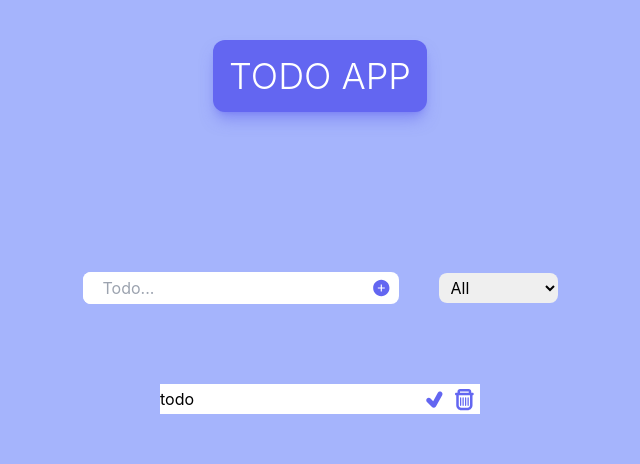
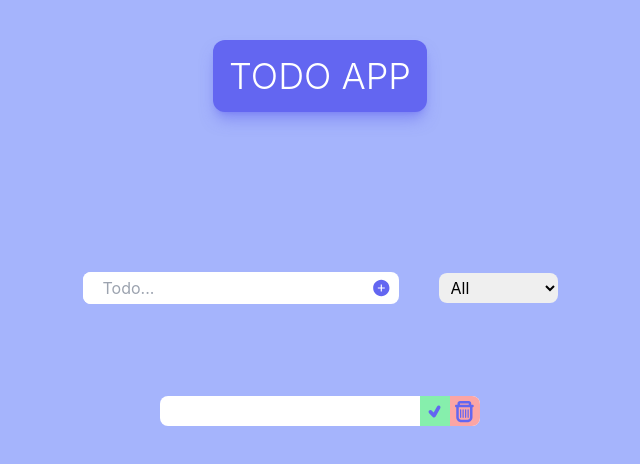
Before and after one commit to ghasemizade/React-pop, a React (Create React App) app in the folder todo/: page / in a window 1280 px wide. Both pictures are taken after a click on the icon 701 px from the left and 288 px from the top of the page. Shown: the top 464 px of the page, without its empty margins (320-960 px from the left). Built offline with nearby package versions, Linux system fonts and the light colour scheme.

Commit message:
set method

```diff
--- a/todo/src/components/Todo.js
+++ b/todo/src/components/Todo.js
@@ -1,23 +1,50 @@
 import clsx from 'clsx'
 import React, { Component } from 'react'
 import { TiTick, TiTrash } from 'react-icons/ti'
+import '../index.css'
 
 export default class Todo extends Component {
-  render() {
+
+    removeHandler (id){
+      this.props.onRemove(id)
+    }
+
+    completed (id){
+      this.props.onCompleted(id)
+    }
+
+    render() {
     return (
       <div className={clsx(
+        `todo ${this.props.completed ? 'todo-title' : ''}`,
         "flex justify-between items-center",
         "bg-white",
         "w-80",
+        "rounded-lg",
+        "mt-3",
       )}>
         <p className={clsx(
-            "text-left"
-        )}>todo</p>
+            "ml-2",
+        )}>{this.props.title}</p>
         <div className={clsx(
-            "flex justify-center items-center"
+            "flex justify-center items-center",
         )}>
-            <TiTick size={30} color='#6366f1' cursor={'pointer'}/>
-            <TiTrash size={30} color='#6366f1' cursor={'pointer'}/>
+            <TiTick
+                className={clsx("bg-green-300", "py-1")}
+                size={30}
+                color='#6366f1'
+                cursor={'pointer'}
+                onClick={this.completed.bind(this, this.props.id)}
+                />
+            <TiTrash
+                className={clsx(
+                    "bg-red-300",
+                    "rounded-r-lg"
+                    )}
+                size={30}
+                color='#6366f1'
+                cursor={'pointer'}
+                onClick={this.removeHandler.bind(this, this.props.id)}/>
         </div>
       </div>
     )
```
